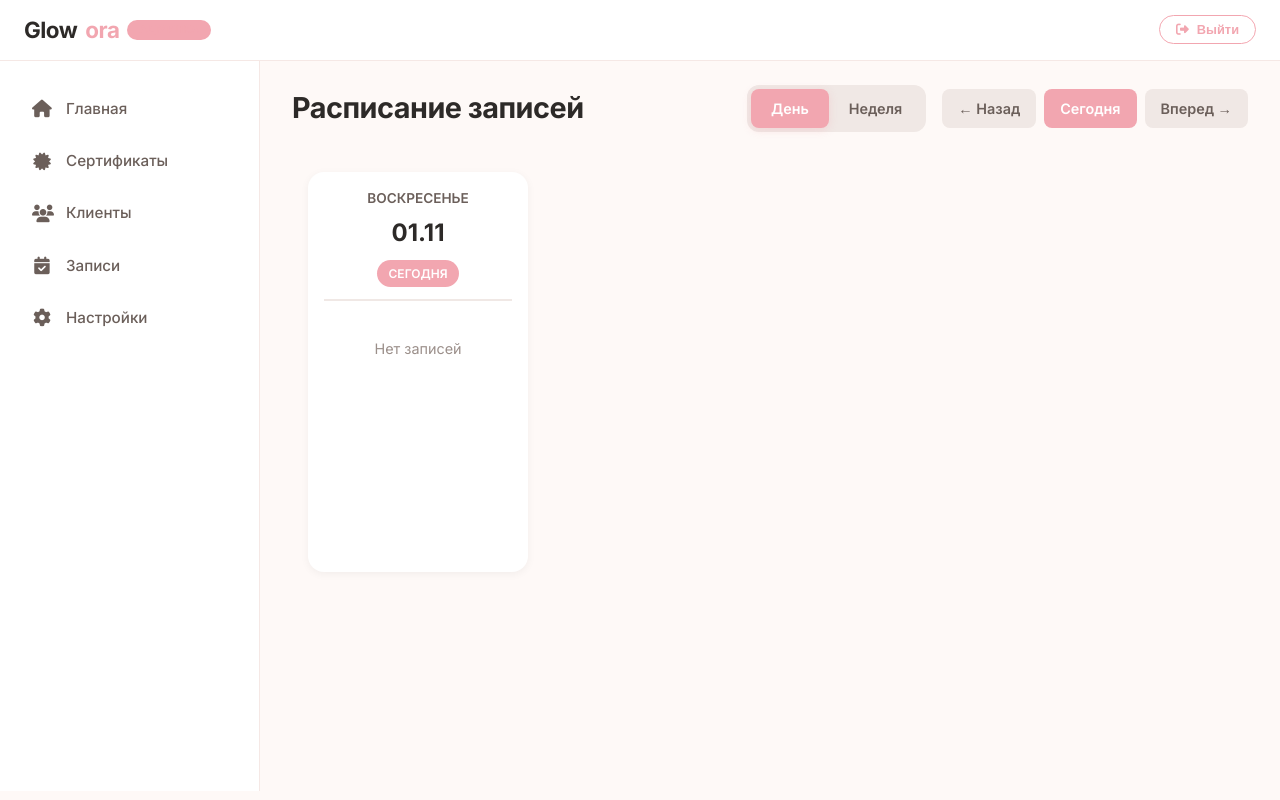
After one commit to dimqaa50011/aleksandra_beauty, a Django app: page /admin-dashboard/schedule/ in a window 1280 px wide. The commit adds this page. Run offline with Django 5.2, Linux system fonts and the light colour scheme; a user stored in the database is signed in; parts of the project's set-up code (start-up, migrations or seed data) failed here and were passed over.

Commit message:
admin refactor design

```diff
--- /dev/null
+++ b/web/booking_app/templates/booking_app/admin/bookings_schedule.html
@@ -0,0 +1,401 @@
+{% extends 'dashboard_base.html' %}
+{% load static %}
+
+{% block title %}Расписание записей{% endblock %}
+{% block page_title %}Расписание записей{% endblock %}
+
+{% block actions %}
+<div class="schedule-actions">
+    <!-- Блок 1: Переключатель периода (toggle switch) -->
+    <div class="period-switcher">
+        <a href="?period=day&date={{ current_date|date:'Y-m-d' }}"
+           class="period-btn {% if period == 'day' %}active{% endif %}">
+            День
+        </a>
+        <a href="?period=week&date={{ current_date|date:'Y-m-d' }}"
+           class="period-btn {% if period == 'week' %}active{% endif %}">
+            Неделя
+        </a>
+    </div>
+
+    <!-- Блок 2: Навигация по датам -->
+    <div class="date-navigation">
+        <a href="?period={{ period }}&date={{ prev_date }}"
+           class="nav-btn">
+            ← Назад
+        </a>
+
+        <a href="?period={{ period }}&date={{ today|date:'Y-m-d' }}"
+           class="nav-btn nav-btn-primary">
+            Сегодня
+        </a>
+
+        <a href="?period={{ period }}&date={{ next_date }}"
+           class="nav-btn">
+            Вперед →
+        </a>
+    </div>
+</div>
+{% endblock %}
+
+{% block content %}
+<!-- Внешний контейнер - ограничивает ширину и обрезает всё лишнее -->
+<div class="schedule-wrapper">
+    <!-- Контейнер с горизонтальным скроллом (только внутри этого блока) -->
+    <div class="schedule-scroll-container">
+        <div class="schedule-grid">
+            {% for date in dates %}
+            <div class="schedule-column">
+                <!-- Заголовок колонки -->
+                <div class="column-header">
+                    <div class="day-name">{{ date|date:"l" }}</div>
+                    <div class="day-date">{{ date|date:"d.m" }}</div>
+                    {% if date == today %}
+                    <div class="today-badge">СЕГОДНЯ</div>
+                    {% endif %}
+                </div>
+
+                <!-- Записи -->
+                <div class="bookings-list">
+                    {% for booking in all_bookings %}
+                        {% if booking.appointment_datetime|date:"Y-m-d" == date|date:"Y-m-d" %}
+                        <div class="booking-card {% if booking.status == 'confirmed' %}confirmed{% else %}pending{% endif %}">
+                            <div class="booking-time">{{ booking.appointment_datetime|time:"H:i" }}</div>
+                            <div class="booking-client">{{ booking.client_name }}</div>
+                            <div class="booking-service">{{ booking.service.name }}</div>
+                            <div class="booking-phone">{{ booking.phone }}</div>
+
+                            <!-- Кнопки действий -->
+                            <div class="booking-actions">
+                                {% if booking.status == 'pending' %}
+                                <form method="post" action="{% url 'booking_app:booking_confirm' booking.pk %}">
+                                    {% csrf_token %}
+                                    <button type="submit" class="btn-confirm" title="Подтвердить">✓</button>
+                                </form>
+                                {% endif %}
+                                <form method="post" action="{% url 'booking_app:booking_cancel' booking.pk %}">
+                                    {% csrf_token %}
+                                    <button type="submit" class="btn-cancel" title="Отменить" onclick="return confirm('Отменить запись?');">✕</button>
+                                </form>
+                            </div>
+                        </div>
+                        {% endif %}
+                    {% empty %}
+                    <div class="no-bookings">Нет записей</div>
+                    {% endfor %}
+                </div>
+            </div>
+            {% endfor %}
+        </div>
+    </div>
+</div>
+
+<style>
+    /* === ГЛАВНОЕ: запрещаем горизонтальный скролл на всей странице === */
+    body {
+        overflow-x: hidden !important;
+    }
+
+    /* === Ширина основного контента админки === */
+    .admin-content {
+        width: 80%;
+        max-width: 80%;
+        margin: 0 auto;
+        transition: width 0.3s ease, max-width 0.3s ease;
+    }
+
+    @media (max-width: 1024px) {
+        .admin-content {
+            width: 100%;
+            max-width: 100%;
+        }
+    }
+
+    /* === Стили для блока действий (кнопки навигации) === */
+    .schedule-actions {
+        display: flex;
+        gap: 16px;
+        align-items: center;
+        flex-wrap: wrap;
+    }
+
+    /* === Переключатель периода (toggle) === */
+    .period-switcher {
+        display: flex;
+        background: #f0e8e5;
+        border-radius: 12px;
+        padding: 4px;
+        gap: 0;
+    }
+
+    .period-btn {
+        padding: 8px 20px;
+        border-radius: 8px;
+        text-decoration: none;
+        font-weight: 600;
+        font-size: 0.9rem;
+        color: #6b5f5a;
+        transition: all 0.2s;
+        flex: 1;
+        text-align: center;
+    }
+
+    .period-btn.active {
+        background: #f2a6b0;
+        color: #fff;
+        box-shadow: 0 2px 8px rgba(242, 166, 176, 0.3);
+    }
+
+    .period-btn:not(.active):hover {
+        color: #2d2a28;
+    }
+
+    /* === Навигация === */
+    .date-navigation {
+        display: flex;
+        gap: 8px;
+        align-items: center;
+    }
+
+    .nav-btn {
+        padding: 8px 16px;
+        background: #f0e8e5;
+        color: #6b5f5a;
+        border-radius: 8px;
+        text-decoration: none;
+        font-size: 0.9rem;
+        font-weight: 600;
+        transition: all 0.2s;
+    }
+
+    .nav-btn:hover {
+        background: #e8e0dd;
+        color: #2d2a28;
+    }
+
+    .nav-btn-primary {
+        background: #f2a6b0;
+        color: #fff;
+    }
+
+    .nav-btn-primary:hover {
+        background: #e8919c;
+    }
+
+    /* === Стили для расписания === */
+    .schedule-wrapper {
+        width: 100%;
+        max-width: 100%;
+        overflow: hidden;
+        box-sizing: border-box;
+    }
+
+    /* Инвертируем направление скролла: вправо = будущее */
+    .schedule-scroll-container {
+        overflow-x: auto;
+        overflow-y: hidden;
+        width: 100%;
+        max-width: 100%;
+        padding: 16px;
+        -webkit-overflow-scrolling: touch;
+        scrollbar-width: thin;
+        scrollbar-color: #f2a6b0 #f0e8e5;
+        box-sizing: border-box;
+        direction: rtl; /* Инвертируем направление скролла */
+    }
+
+    .schedule-scroll-container::-webkit-scrollbar {
+        height: 6px;
+    }
+
+    .schedule-scroll-container::-webkit-scrollbar-track {
+        background: #f0e8e5;
+        border-radius: 10px;
+    }
+
+    .schedule-scroll-container::-webkit-scrollbar-thumb {
+        background: #f2a6b0;
+        border-radius: 10px;
+    }
+
+    .schedule-scroll-container::-webkit-scrollbar-thumb:hover {
+        background: #e8919c;
+    }
+
+    .schedule-grid {
+        display: flex;
+        gap: 16px;
+        width: max-content;
+        min-width: 100%;
+        direction: ltr; /* Возвращаем нормальное направление для содержимого */
+    }
+
+    .schedule-column {
+        background: #fff;
+        border-radius: 16px;
+        padding: 16px;
+        box-shadow: 0 2px 8px rgba(0,0,0,0.05);
+        min-height: 400px;
+        width: 220px;
+        flex-shrink: 0;
+        box-sizing: border-box;
+        direction: ltr; /* Возвращаем нормальное направление для содержимого */
+    }
+
+    .column-header {
+        text-align: center;
+        margin-bottom: 16px;
+        padding-bottom: 12px;
+        border-bottom: 2px solid #f0e8e5;
+    }
+
+    .day-name {
+        font-size: 0.85rem;
+        color: #6b5f5a;
+        text-transform: uppercase;
+        font-weight: 600;
+    }
+
+    .day-date {
+        font-size: 1.5rem;
+        font-weight: 700;
+        color: #2d2a28;
+        margin-top: 4px;
+    }
+
+    .today-badge {
+        display: inline-block;
+        background: #f2a6b0;
+        color: #fff;
+        padding: 4px 12px;
+        border-radius: 20px;
+        font-size: 0.75rem;
+        font-weight: 600;
+        margin-top: 8px;
+    }
+
+    .booking-card {
+        padding: 12px;
+        border-radius: 8px;
+        margin-bottom: 8px;
+        transition: all 0.2s;
+    }
+
+    .booking-card.confirmed {
+        background: #e8f5e9;
+        border-left: 4px solid #4caf50;
+    }
+
+    .booking-card.pending {
+        background: #fff3e0;
+        border-left: 4px solid #ff9800;
+    }
+
+    .booking-card:hover {
+        transform: translateY(-2px);
+        box-shadow: 0 4px 12px rgba(0,0,0,0.1);
+    }
+
+    .booking-time {
+        font-weight: 700;
+        font-size: 1.1rem;
+        color: #2d2a28;
+        margin-bottom: 4px;
+    }
+
+    .booking-client {
+        font-size: 0.9rem;
+        color: #2d2a28;
+        margin-bottom: 4px;
+    }
+
+    .booking-service {
+        font-size: 0.85rem;
+        color: #6b5f5a;
+    }
+
+    .booking-phone {
+        font-size: 0.8rem;
+        color: #9b8f8a;
+        margin-top: 4px;
+    }
+
+    .booking-actions {
+        margin-top: 8px;
+        display: flex;
+        gap: 4px;
+    }
+
+    .btn-confirm, .btn-cancel {
+        border: none;
+        padding: 4px 8px;
+        border-radius: 4px;
+        font-size: 0.75rem;
+        cursor: pointer;
+        color: #fff;
+    }
+
+    .btn-confirm {
+        background: #4caf50;
+    }
+
+    .btn-cancel {
+        background: #f44336;
+    }
+
+    .no-bookings {
+        text-align: center;
+        color: #9b8f8a;
+        padding: 20px;
+        font-size: 0.9rem;
+    }
+
+    /* === Мобильный адаптив === */
+    @media (max-width: 768px) {
+        /* Блоки действий друг под другом */
+        .schedule-actions {
+            flex-direction: column;
+            align-items: stretch;
+            gap: 12px;
+        }
+
+        .period-switcher {
+            justify-content: center;
+        }
+
+        .period-btn {
+            flex: 1;
+        }
+
+        .date-navigation {
+            justify-content: center;
+            flex-wrap: wrap;
+        }
+
+        /* Расписание */
+        .schedule-scroll-container {
+            padding: 16px 8px;
+        }
+
+        .schedule-grid {
+            gap: 12px;
+        }
+
+        .schedule-column {
+            width: 200px;
+            padding: 12px;
+        }
+    }
+
+    @media (max-width: 480px) {
+        .nav-btn {
+            padding: 6px 12px;
+            font-size: 0.85rem;
+        }
+
+        .schedule-column {
+            width: 180px;
+        }
+    }
+</style>
+{% endblock %}
--- a/web/booking_app/urls.py
+++ b/web/booking_app/urls.py
@@ -31,6 +31,7 @@ urlpatterns = [
     # ==========================================
     # АДМИНКА: УПРАВЛЕНИЕ ЗАПИСЯМИ
     # ==========================================
+    path('admin-dashboard/schedule/', views.BookingsScheduleView.as_view(), name='bookings_schedule'),
     path('admin-dashboard/bookings/', views.BookingsListView.as_view(), name='bookings_list'),
     path('admin-dashboard/bookings/add/', views.AdminBookingCreateView.as_view(), name='admin_booking_create'),
     path('admin-dashboard/bookings/<int:pk>/confirm/', views.BookingConfirmView.as_view(), name='booking_confirm'),
--- a/web/booking_app/views.py
+++ b/web/booking_app/views.py
@@ -950,3 +950,58 @@ class BookingCancelView(AdminRequiredMixin, View):
         booking.save()
         messages.success(request, f'Запись для {booking.client_name} отменена')
         return redirect('booking_app:bookings_list')
+
+
+
+class BookingsScheduleView(AdminRequiredMixin, View):
+    """Расписание записей в виде колонок по дням"""
+    template_name = 'booking_app/admin/bookings_schedule.html'
+
+    def get(self, request):
+        # Получаем параметры из URL
+        period = request.GET.get('period', 'day')  # 'day' или 'week'
+        date_str = request.GET.get('date', timezone.now().date().isoformat())
+
+        try:
+            current_date = datetime.strptime(date_str, '%Y-%m-%d').date()
+        except ValueError:
+            current_date = timezone.now().date()
+
+        # Определяем количество дней и шаг навигации
+        if period == 'week':
+            days_count = 7
+            nav_step = 7
+        else:
+            days_count = 1
+            nav_step = 1
+
+        # Генерируем список дат для периода
+        dates = []
+        for i in range(days_count):
+            dates.append(current_date + timedelta(days=i))
+
+        # Загружаем записи для всех дат периода
+        bookings_by_date = {}
+        for date in dates:
+            bookings = Booking.objects.filter(
+                appointment_datetime__date=date,
+                status__in=['pending', 'confirmed']
+            ).select_related('service').order_by('appointment_datetime')
+
+            bookings_by_date[date] = bookings
+
+        # Вычисляем даты для навигации
+        prev_date = current_date - timedelta(days=nav_step)
+        next_date = current_date + timedelta(days=nav_step)
+
+        context = {
+            'period': period,
+            'current_date': current_date,
+            'dates': dates,
+            'bookings_by_date': bookings_by_date,
+            'prev_date': prev_date.isoformat(),
+            'next_date': next_date.isoformat(),
+            'today': timezone.now().date(),
+        }
+
+        return render(request, self.template_name, context)
--- a/web/static/beauty_app/css/admin.css
+++ b/web/static/beauty_app/css/admin.css
@@ -315,3 +315,22 @@ a {
     background: #fce8e5;
     color: #d4838e;
 }
+
+    .dash-card-schedule .dash-card-icon { color: #e67e22; }
+    .dash-card-schedule:hover { border-color: #e67e22; }
+
+    /* === Ширина основного контента админки === */
+.admin-content {
+    width: 80%;
+    max-width: 80%;
+    margin: 0 auto;
+    transition: width 0.3s ease, max-width 0.3s ease;
+}
+
+/* Когда боковое меню скрывается (мобильные) — контент на всю ширину */
+@media (max-width: 1024px) {
+    .admin-content {
+        width: 100%;
+        max-width: 100%;
+    }
+}
```
Also changed, not shown: web/beauty_app/templates/beauty_app/admin/index.html (+10 -0 lines), web/booking_app/migrations/0004_pushsubscription.py (added), web/db.sqlite3.
